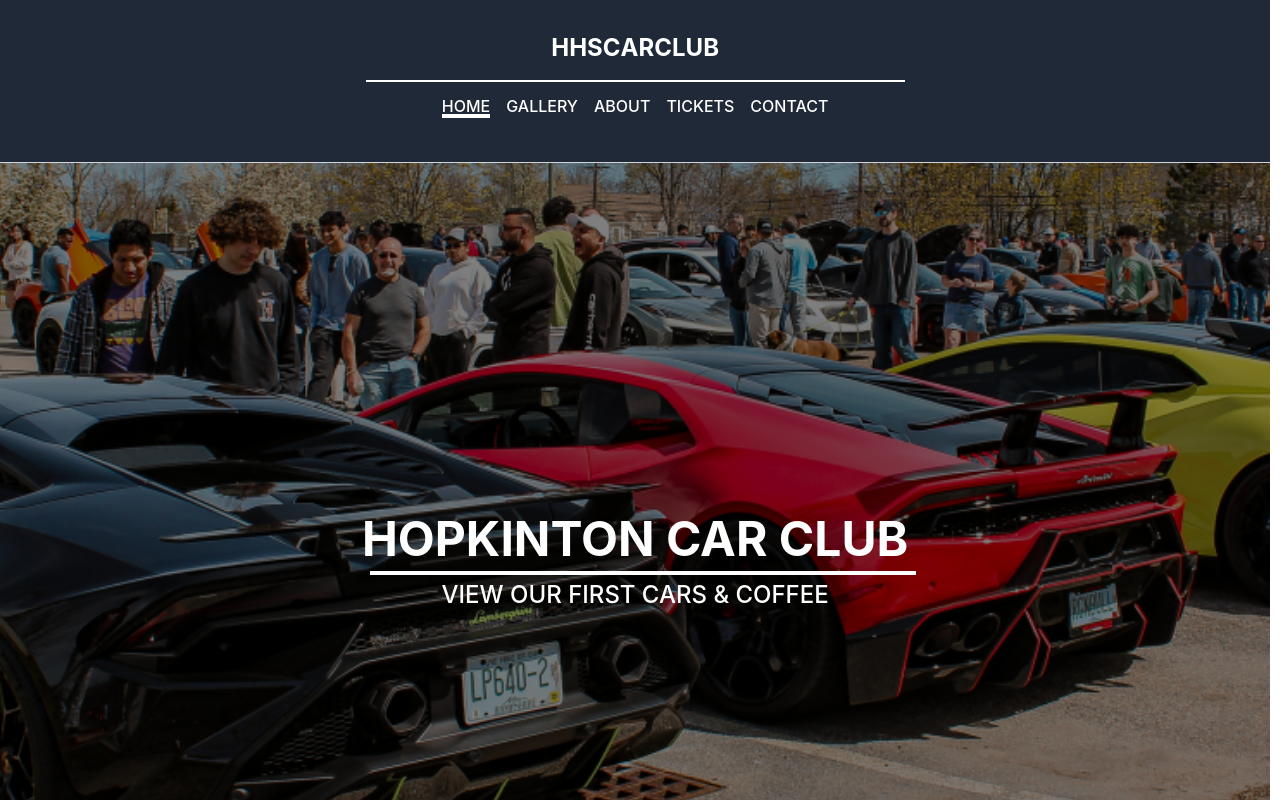
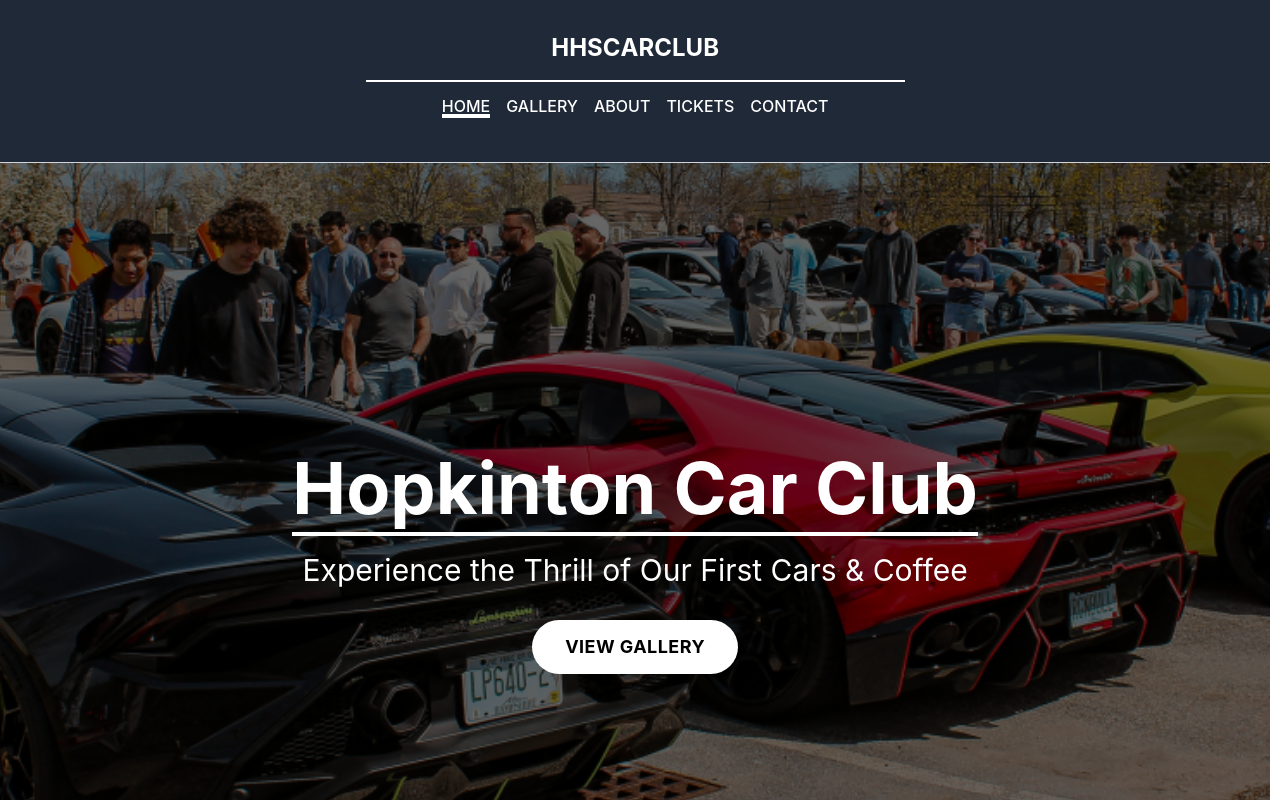
Before and after one commit to Infuii/carclubs, a React (Vite) app: page / in a window 1280 px wide. Shown: the top 800 px of the page. Built offline with nearby package versions, Linux system fonts and the light colour scheme.

Commit message:
implemented new hero animation

```diff
--- a/src/components/Hero.tsx
+++ b/src/components/Hero.tsx
@@ -1,86 +1,108 @@
+import React from "react";
 import { motion } from "framer-motion";
 import { Link } from "react-router-dom";
 
 const textVariants = {
-  hidden: { opacity: 0 },
+  hidden: { opacity: 0, y: 50 },
   visible: {
     opacity: 1,
+    y: 0,
     transition: {
       duration: 1,
-      delay: 0.75,
+      delay: 0.5,
+      ease: "easeOut",
     },
   },
 };
 
 const paragraphVariants = {
-  hidden: { opacity: 0 },
+  hidden: { opacity: 0, y: 30 },
   visible: {
     opacity: 1,
+    y: 0,
     transition: {
       duration: 1,
-      delay: 1.25,
+      delay: 1,
+      ease: "easeOut",
     },
   },
 };
 
 const underlineVariants = {
   hidden: { width: 0 },
-  visible: { width: "100%", transition: { duration: 0.5 } },
-  hover: { width: "100%", transition: { duration: 0.3 } },
+  visible: { width: "100%", transition: { duration: 0.8, ease: "easeOut" } },
 };
 
-const buttonHoverVariants = {
+const imageVariants = {
+  hidden: { scale: 1.2, opacity: 0 },
+  visible: {
+    scale: 1,
+    opacity: 1,
+    transition: { duration: 1.5, ease: "easeOut" },
+  },
+};
+
+const overlayVariants = {
+  hidden: { opacity: 0 },
+  visible: { opacity: 0.6, transition: { duration: 1 } },
+};
+
+const buttonVariants = {
   rest: { scale: 1, opacity: 1 },
-  hover: { scale: 1.05, opacity: 0.9, transition: { duration: 0.3 } },
+  hover: {
+    scale: 1.05,
+    opacity: 0.9,
+    boxShadow: "0px 0px 8px rgb(255,255,255)",
+    transition: { duration: 0.3 },
+  },
 };
 
 const Hero = () => {
   return (
-    <Link
-      to="/gallery"
-      className="block relative w-full h-screen overflow-hidden"
+    <motion.div
+      className="relative w-full h-screen overflow-hidden"
+      initial="hidden"
+      animate="visible"
     >
-      <motion.div
-        className="relative flex z-1 items-center justify-center w-full h-full bg-white"
-        initial="rest"
-        whileHover="hover"
-        animate="rest"
-        variants={buttonHoverVariants}
-      >
-        <div className="relative w-full h-full">
-          <img
+      <motion.img
         src="carclubbing2.png"
         alt="Car Clubbing"
-            className="absolute object-cover w-full h-full inset-0 z-0"
+        className="absolute object-cover w-full h-full inset-0"
+        variants={imageVariants}
       />
-          <div className="absolute inset-0 bg-black opacity-50"></div>
-          <div className="relative z-10 text-center text-white p-4 flex flex-col items-center justify-center h-full uppercase">
+      <motion.div
+        className="absolute inset-0 bg-black"
+        variants={overlayVariants}
+      ></motion.div>
+      <div className="relative z-10 flex flex-col items-center justify-center h-full text-white p-4">
         <motion.h1
-              className="text-4xl md:text-5xl font-bold relative"
-              initial="hidden"
-              animate="visible"
+          className="text-5xl md:text-7xl font-bold mb-4 text-center"
           variants={textVariants}
         >
           Hopkinton Car Club
           <motion.div
-                className="absolute m-2 h-1 bg-white"
-                initial="hidden"
-                animate="visible"
+            className="h-1 bg-white mx-auto mt-2"
             variants={underlineVariants}
           />
         </motion.h1>
         <motion.p
-              className="mt-4 text-xl md:text-2xl uppercase relative"
-              initial="hidden"
-              animate="visible"
+          className="text-2xl md:text-3xl mb-8 text-center"
           variants={paragraphVariants}
         >
-              View our First Cars & Coffee
+          Experience the Thrill of Our First Cars & Coffee
         </motion.p>
-          </div>
+        <Link to="/gallery">
+          <motion.button
+            className="px-8 py-3 bg-white text-black font-bold rounded-full text-lg uppercase tracking-wide"
+            variants={buttonVariants}
+            whileHover="hover"
+            whileTap={{ scale: 0.95 }}
+          >
+            View Gallery
+          </motion.button>
+        </Link>
       </div>
     </motion.div>
-    </Link>
   );
 };
 
```
Lines whose indentation alone changed are shown as unchanged.
